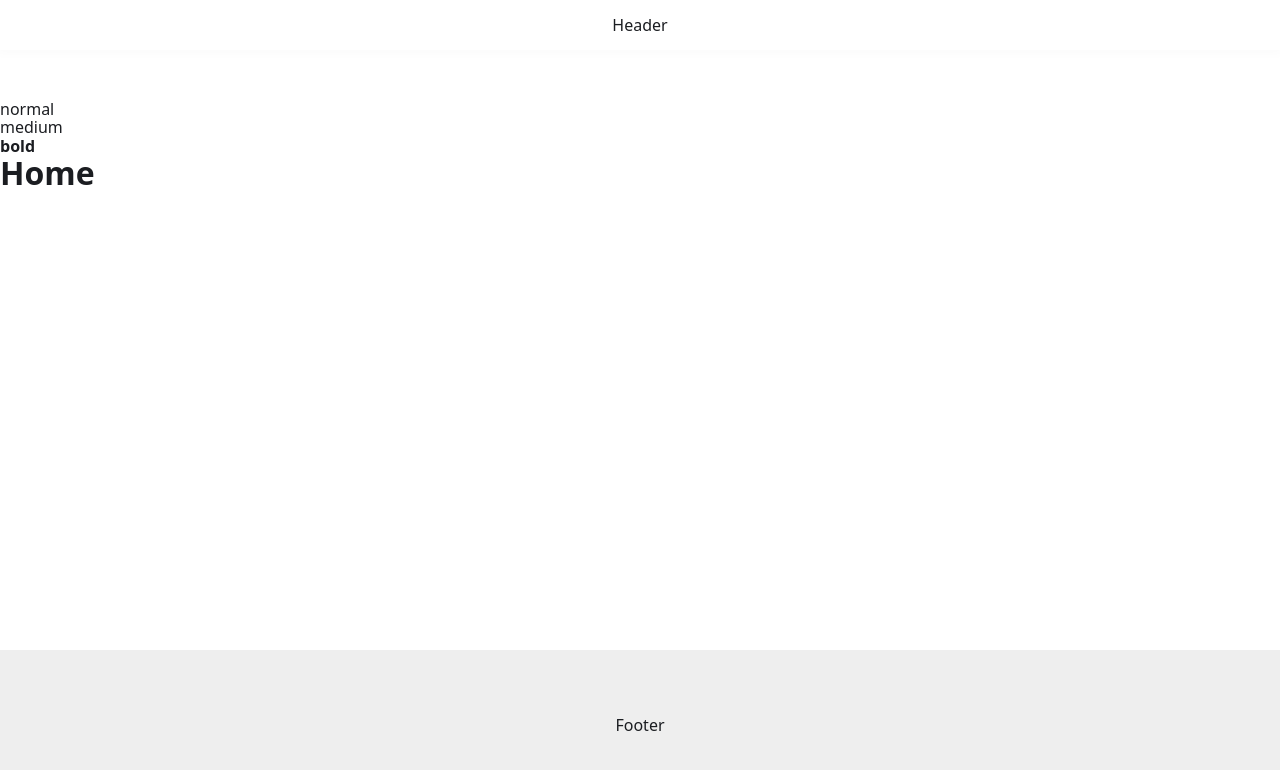
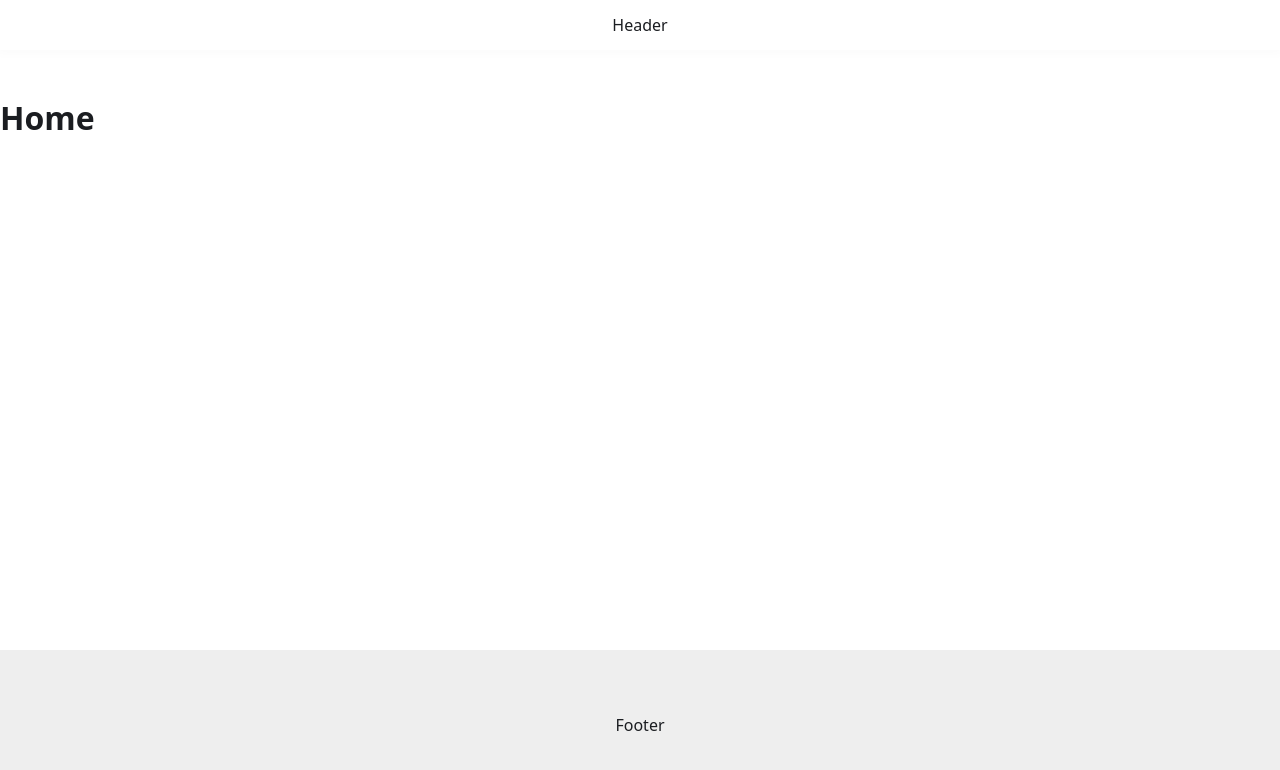
Before and after one commit to seohyun-song/Artsy, a React (Vite) app: page / in a window 1280 px wide. Shown: the top 770 px of the page. Built offline with nearby package versions, Linux system fonts and the light colour scheme.

Commit message:
chore: 테스트 텍스트 삭제

```diff
--- a/src/App.jsx
+++ b/src/App.jsx
@@ -12,10 +12,6 @@ const App = () => {
             <Layout>
                 <Header />
                 <Main>
-                    <p>normal</p>
-                    <p style={{ fontWeight: '500' }}>medium</p>
-
-                    <p style={{ fontWeight: 'bold' }}>bold</p>
                     <Outlet />
                 </Main>
                 <Footer />
```
